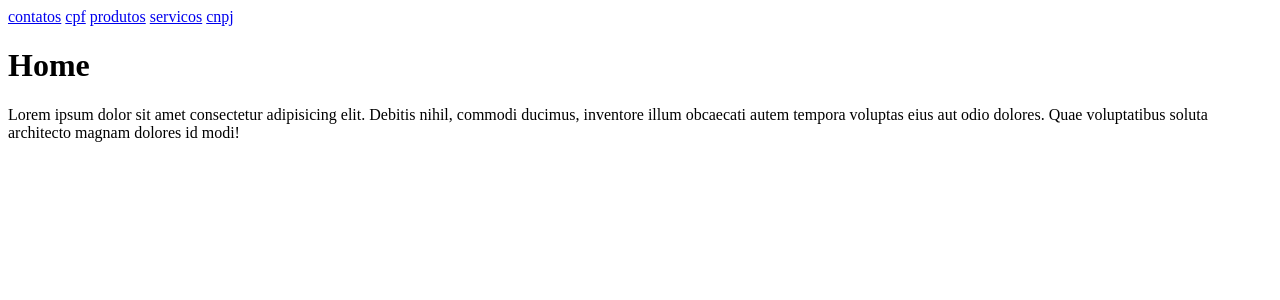
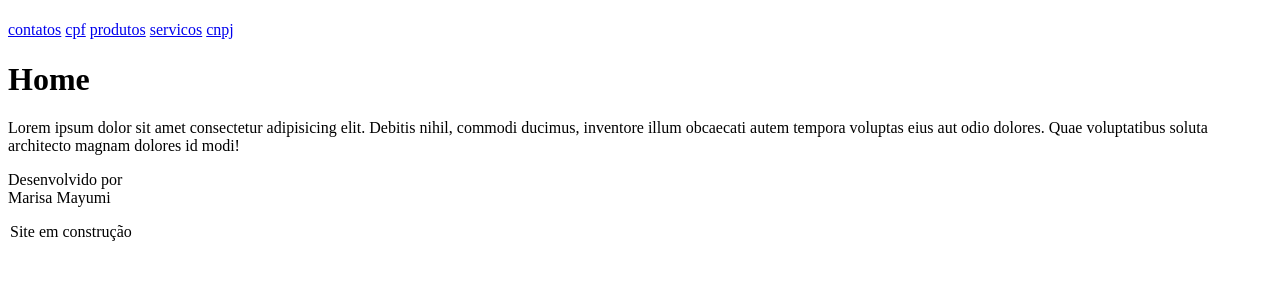
Before and after one commit to maris2606/projeto-lp3, a Flask app: page / in a window 1280 px wide. Shown: the top 300 px of the page. Run offline with Flask 3, Linux system fonts and the light colour scheme.

Commit message:
adicionado rodape

```diff
--- a/templates/base.html
+++ b/templates/base.html
@@ -10,15 +10,26 @@
 </head>
 <body>
     <header>
-        <a href="/contatos">contatos</a>
-        <a href="/gerar-cpf">cpf</a>
-        <a href="/produtos">produtos</a>
-        <a href="/servicos">servicos</a>
-        <a href="/gerar-cnpj">cnpj</a>
+        <h1></h1>
+        <nav>
+            <a href="/contatos">contatos</a>
+            <a href="/gerar-cpf">cpf</a>
+            <a href="/produtos">produtos</a>
+            <a href="/servicos">servicos</a>
+            <a href="/gerar-cnpj">cnpj</a>
+        </nav>
     </header>
 
     {% block content %}
 
     {% endblock %}
+
+    <footer>
+        <p>
+            Desenvolvido por <br>
+            Marisa Mayumi
+        </p>
+        <legend>Site em construção</legend>
+    </footer>
 </body>
 </html>
```
